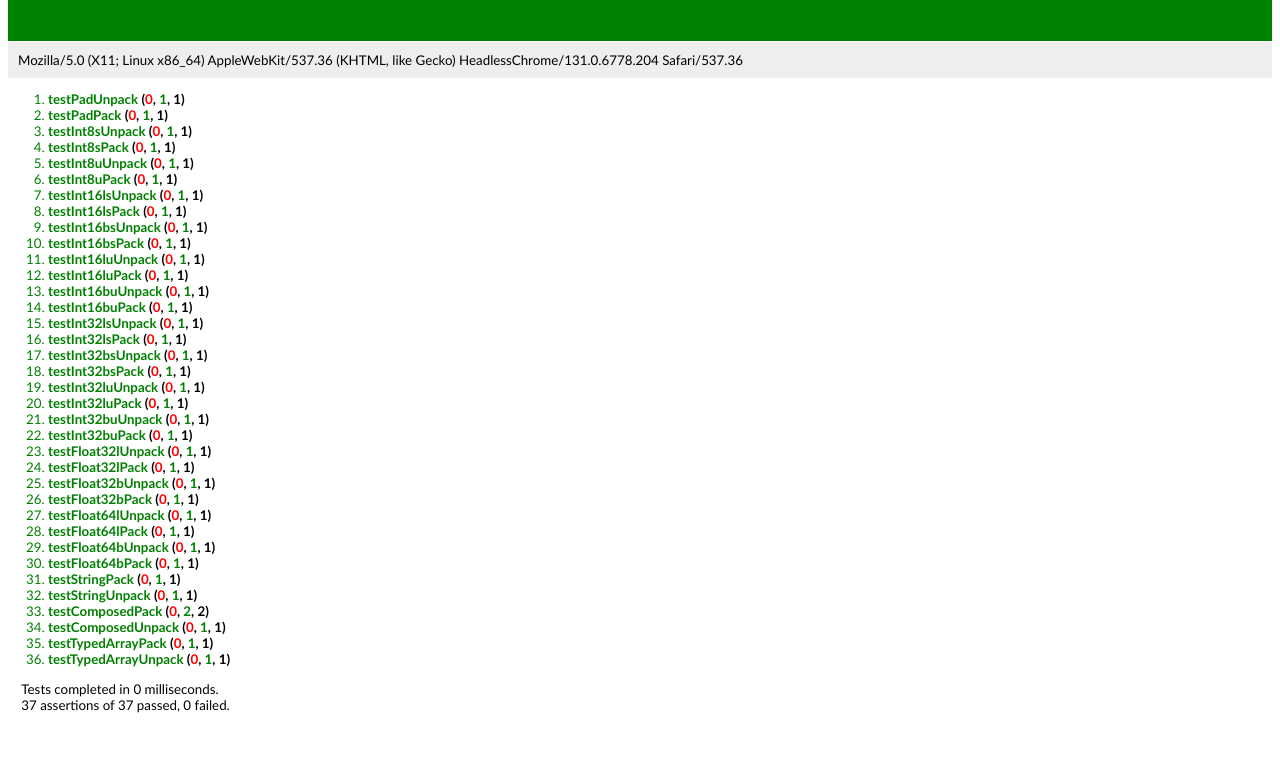
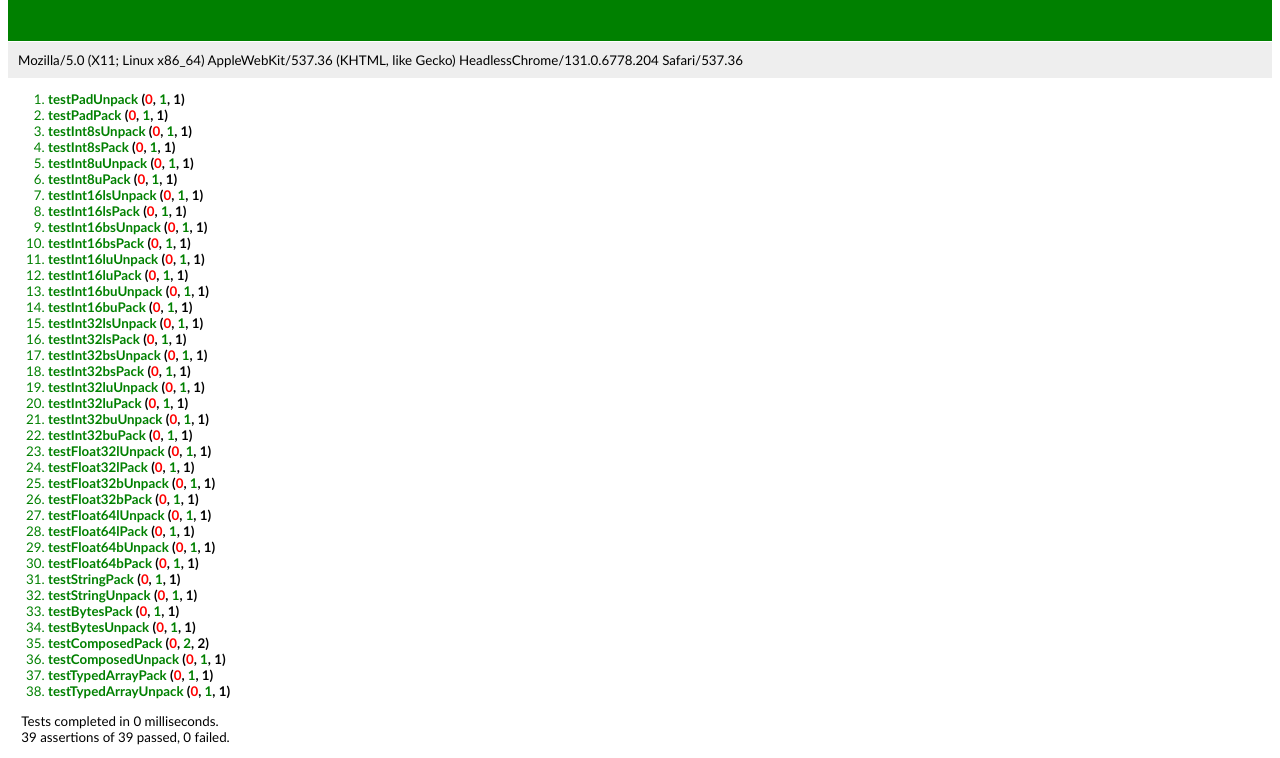
Before and after one commit to ryanmcnz/restruct.js, a website with bundled scripts: page tests.html in a window 1280 px wide. Shown: the part 67-825 px from the top of the page. Before the commit the page ends 800 px from the top, so only its background shows below. Built offline with nearby package versions, Linux system fonts and the light colour scheme.

Commit message:
Add support for raw byte arrays.

```diff
--- a/package.json
+++ b/package.json
@@ -1,6 +1,6 @@
 {
     "name": "restruct",
-    "version": "0.0.4",
+    "version": "0.0.5",
     "author": "Tony Young <tony@rfw.name>",
     "description": "A JavaScript binary data library.",
     "main": "./struct",
--- a/restruct.js
+++ b/restruct.js
@@ -405,6 +405,35 @@
             return this;
         },
 
+        // Fixed-length bytes.
+        bytes: function(k, n) {
+            this.formats.push({
+                unpack: function(binary, struct) {
+                    var bytes = [];
+
+                    for(var i = 0; i < n; ++i) {
+                        bytes.push(unpack8(binary));
+                    }
+
+                    struct[k] = bytes;
+                },
+
+                pack: function(struct, binary) {
+                    var len = Math.min(struct[k].length, n);
+
+                    for(var i = 0; i < len; ++i) {
+                        pack8(struct[k][i], binary);
+                    }
+
+                    for(; len < n; ++len) {
+                        pack8(0, binary);
+                    }
+                }
+            });
+            this.size += n;
+            return this;
+        },
+
         // Unpack an array to a struct.
         unpack: function(array) {
             var binary = {
--- a/tests.js
+++ b/tests.js
@@ -263,6 +263,21 @@
             test.done();
         },
 
+        // bytes
+        testBytesPack: function(test) {
+            test.expect(1);
+            var struct = (new Restruct).bytes('test', 10);
+            test.deepEqual(struct.pack({test: [0xff, 0xac, 0, 0, 0, 0, 0, 0, 0, 0]}, []), [0xff, 0xac, 0, 0, 0, 0, 0, 0, 0, 0]);
+            test.done();
+        },
+
+        testBytesUnpack: function(test) {
+            test.expect(1);
+            var struct = (new Restruct).bytes('test', 10);
+            test.deepEqual(struct.unpack([0xff, 0xac, 0, 0, 0, 0, 0, 0, 0, 0]), {test: [0xff, 0xac, 0, 0, 0, 0, 0, 0, 0, 0]});
+            test.done();
+        },
+
         // composition
         testComposedPack: function(test) {
             test.expect(2);
```
Also changed, not shown: index.html (+14 -0 lines), README.md.
